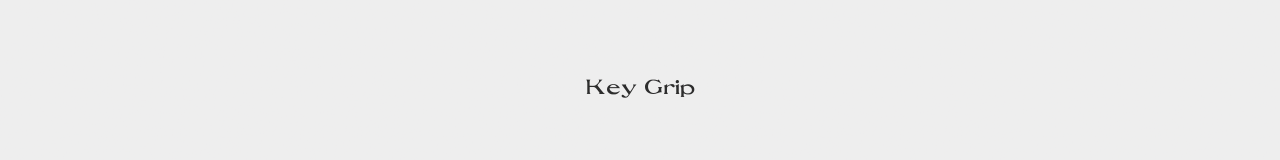
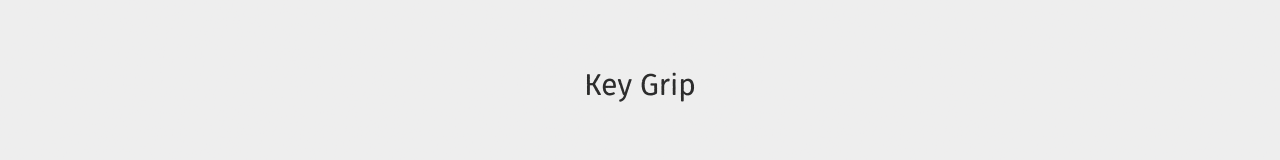
Before and after one commit to f0rbit/key-grip, a Next.js app: page / in a window 1280 px wide. Shown: the part 312-472 px from the top of the page. Built offline with nearby package versions, Linux system fonts and the light colour scheme; a web font is replaced by a local one.

Commit message:
feat: increase text size on main page

```diff
--- a/src/app/page.tsx
+++ b/src/app/page.tsx
@@ -16,7 +16,7 @@ export default function Home() {
         scurlock.className,
   ];
   const text = "Key Grip";
-  const interval = 1000; // Change font every 1 second
+  const interval = 150; // Change font every 1 second
 
 
   return (
--- a/src/components/font-switcher.tsx
+++ b/src/components/font-switcher.tsx
@@ -25,7 +25,7 @@ const FontSwitcher = ({ text, fonts, interval }: FontSwitcherProps) => {
   return (
     <div className="flex flex-col items-center justify-center h-0">
       <p
-        className={cn("text-xl transition-all duration-300 ease-in-out", currentFont)}
+        className={cn("text-3xl transition-all duration-300 ease-in-out", currentFont)}
 
       >
         {text}
```
